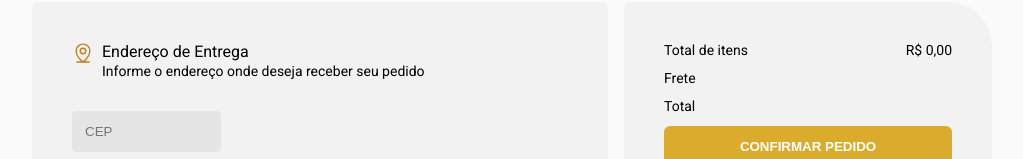
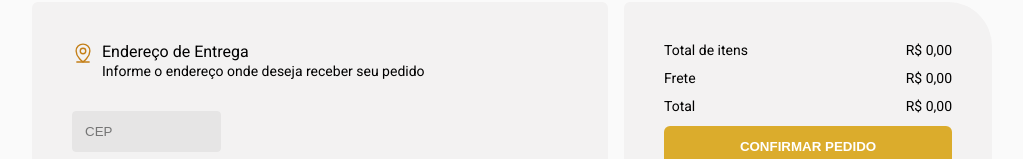
Before and after one commit to tsxfabio/ignite-coffee-delivery, a React (Vite) app: page /carrinho in a window 1280 px wide. Shown: the part 194-353 px from the top of the page, without its empty margins (128-1151 px from the left). Built offline with nearby package versions, Linux system fonts and the light colour scheme.

Commit message:
atualizacao funcoes de calculo total e frete

```diff
--- a/src/contexts/CoffeeContext.tsx
+++ b/src/contexts/CoffeeContext.tsx
@@ -27,6 +27,8 @@ export interface orderCoffeeType {
   coffees: CoffeesType[]
   itemOrder: itemOrderType[]
   totalPrice: number
+  fretePrice: number | 'Grátis'
+  totalOrderPrice: number
   handleInputOrderSubmit: (
     imagem: string,
     name: string,
@@ -167,6 +169,7 @@ export function CoffeeContextProvider({
   const [itemOrder, setItemOrder] = useState<itemOrderType[]>([])
   const [totalPrice, setTotalPrice] = useState(0)
   const [fretePrice, setFretePrice] = useState<number | 'Grátis'>(0)
+  const [totalOrderPrice, setTotalOrderPrice] = useState(0)
 
   function handleInputOrderSubmit(
     imagem: string,
@@ -186,6 +189,14 @@ export function CoffeeContextProvider({
     }
   }, [itemOrder])
 
+  useEffect(() => {
+    freteCalc()
+  }, [totalPrice])
+
+  useEffect(() => {
+    totalCalc()
+  }, [fretePrice, totalPrice])
+
   function freteCalc() {
     if (totalPrice === 0) {
       setFretePrice(0)
@@ -198,9 +209,19 @@ export function CoffeeContextProvider({
     }
   }
 
+  function totalCalc() {
+    if (fretePrice === 'Grátis') {
+      setTotalOrderPrice(totalPrice)
+    } else {
+      setTotalOrderPrice(totalPrice + fretePrice)
+    }
+  }
+
   return (
     <OrderCoffeeContext.Provider
       value={{
+        totalOrderPrice,
+        fretePrice,
         totalPrice,
         coffees,
         itemOrder,
--- a/src/pages/Carrinho/carrinho.index.tsx
+++ b/src/pages/Carrinho/carrinho.index.tsx
@@ -19,7 +19,8 @@ interface Pagamentos {
 }
 
 export function Carrinho() {
-  const { itemOrder, totalPrice } = useContext(OrderCoffeeContext)
+  const { itemOrder, totalPrice, fretePrice, totalOrderPrice } =
+    useContext(OrderCoffeeContext)
   const [isActive, setActive] = useState<Pagamentos>({
     credito: false,
     debito: false,
@@ -134,19 +135,19 @@ export function Carrinho() {
             <div>
               <span>Frete</span>
               <span>
-                {/* {orderPrice.fretePrice.toLocaleString('pt-br', {
+                {fretePrice.toLocaleString('pt-br', {
                   style: 'currency',
                   currency: 'BRL',
-                })} */}
+                })}
               </span>
             </div>
             <div>
               <span>Total</span>
               <span>
-                {/* {orderPrice.totalPrice.toLocaleString('pt-br', {
+                {totalOrderPrice.toLocaleString('pt-br', {
                   style: 'currency',
                   currency: 'BRL',
-                })} */}
+                })}
               </span>
             </div>
             <button type="submit">Confirmar Pedido</button>
```
